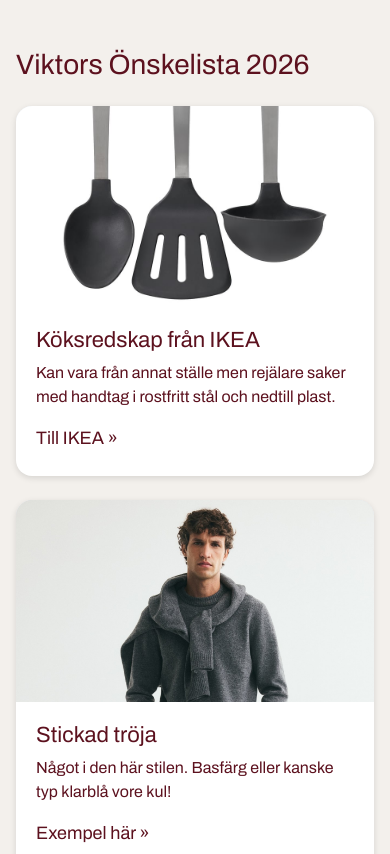
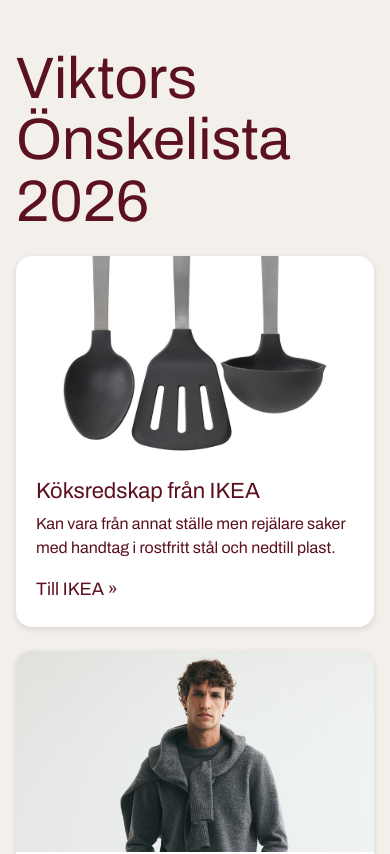
Before and after one commit to viktorisaks-tui/onskelista, a plain HTML site: page index.html in a window 390 px wide. Shown: the top 854 px of the page. Drawn offline with Linux system fonts and the light colour scheme; a web font is replaced by a local one.

Commit message:
Larger 3-row page heading on mobile
Co-Authored-By: Devin AI <158243242+devin-ai-integration[bot]@users.noreply.github.com>

```diff
--- a/index.html
+++ b/index.html
@@ -60,6 +60,9 @@
     .cards__title {
       font-size: clamp(28px, 4vw, 40px);
       margin-bottom: 24px;
+    }
+    @media (max-width: 575px) {
+      .cards__title { font-size: 15vw; line-height: 1.05; }
     }
     .cards__grid {
       display: grid;
```
